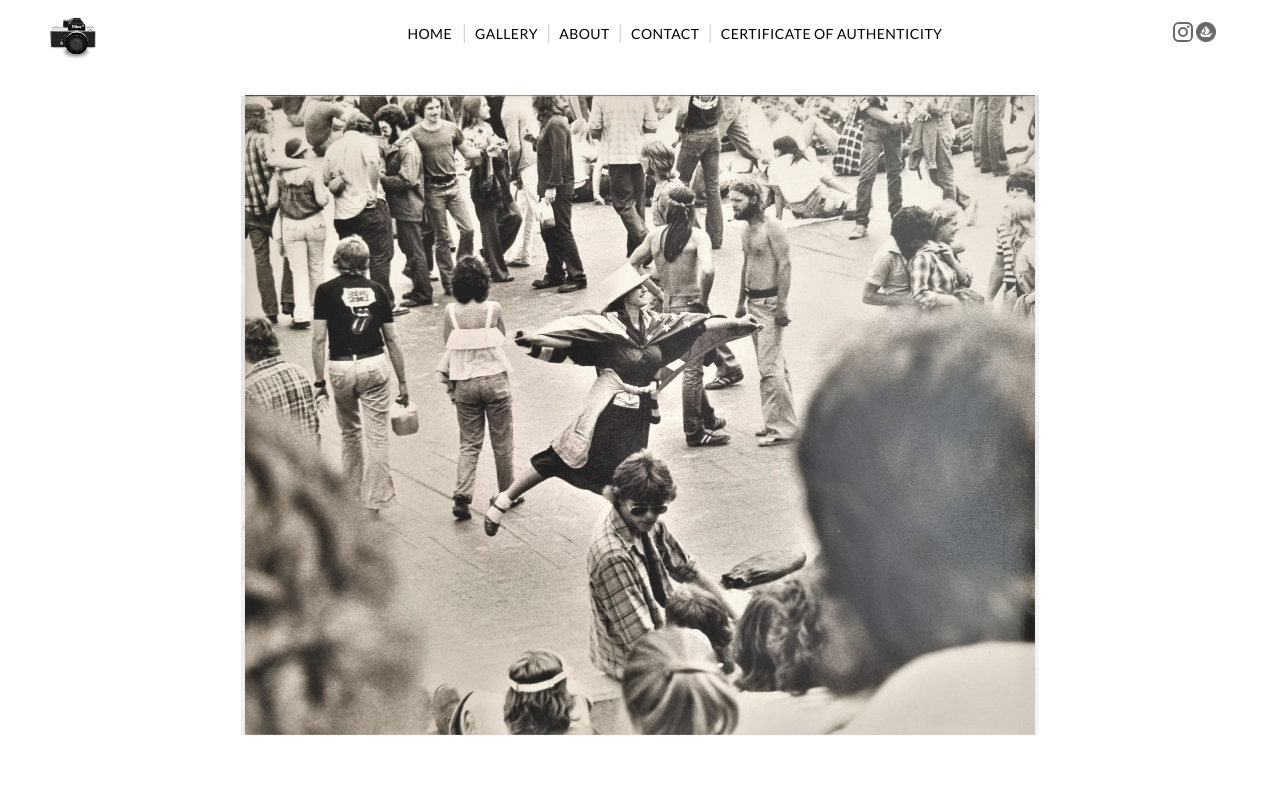
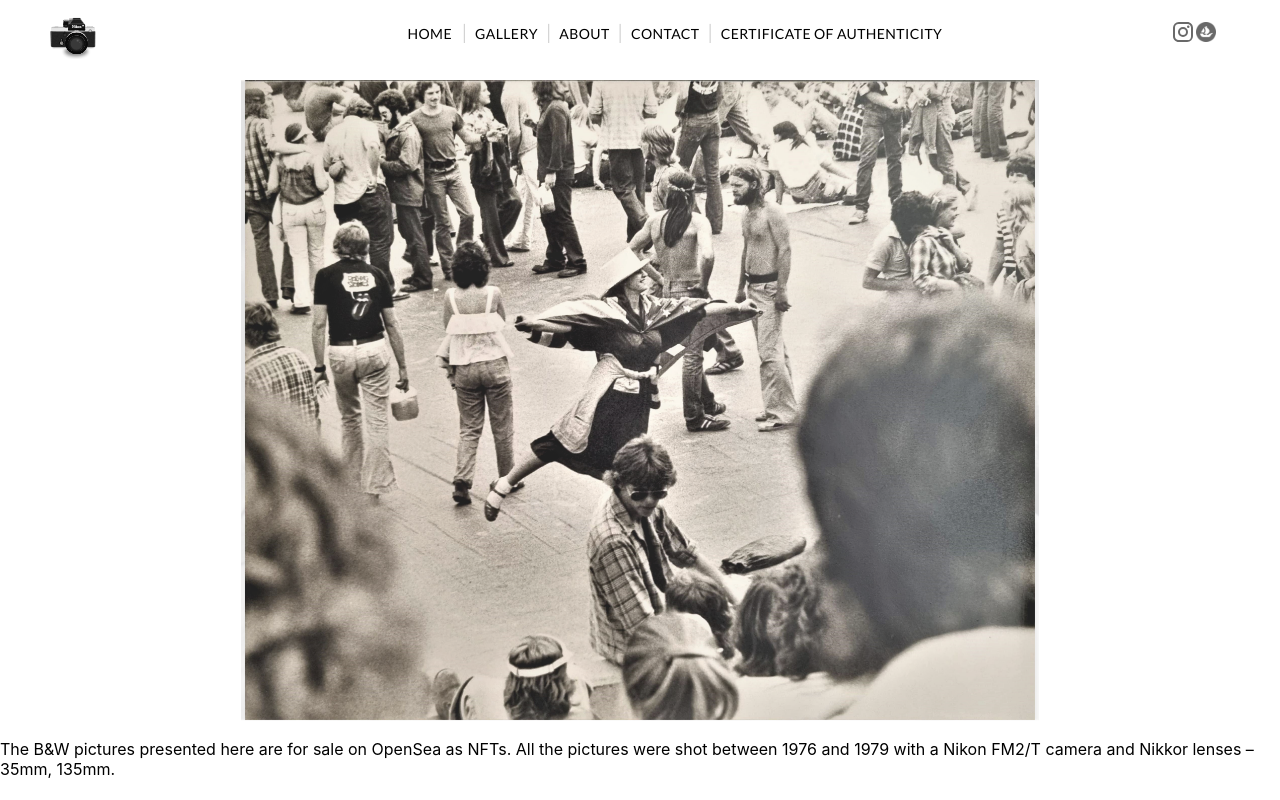
Before and after one commit to fill-the-fill/tommy, a React (Create React App) app: page / in a window 1280 px wide. Built offline with nearby package versions, Linux system fonts and the light colour scheme; a web font is replaced by a local one.

Commit message:
add text to home page

```diff
--- a/src/config/index.json
+++ b/src/config/index.json
@@ -1,5 +1,8 @@
 {
     "data": {
+        "homepage": {
+            "text": "The B&W pictures presented here are for sale on OpenSea as NFTs. All the pictures were shot between 1976 and 1979 with a Nikon FM2/T camera and Nikkor lenses – 35mm, 135mm."
+        },
         "about": {
             "title": "About",
             "text": "Hey there! My name is Meir and I was born and raised in Israel.",
--- a/src/pages/Home.js
+++ b/src/pages/Home.js
@@ -2,6 +2,8 @@ import React, { Component } from "react";
 import Slider from "react-slick";
 import "slick-carousel/slick/slick.css";
 import "slick-carousel/slick/slick-theme.css";
+import Config from "../config/index.json";
+import Grid from "@mui/material/Grid";
 
 import image0 from "../utils/collection-1/image0-min.jpg";
 import image1 from "../utils/collection-1/image1-min.jpg";
@@ -34,8 +36,6 @@ export default class Fade extends Component {
       autoplaySpeed: 4500,
       cssEase: "linear",
       fade: true,
-
-
     };
     return (
       <div style={{overflow: 'hidden'}}>
@@ -43,11 +43,30 @@ export default class Fade extends Component {
           {itemData.map((e) => {
             return (
               <div>
-                <img src={e.image} alt="test" style={{objectFit: 'contain', width: '100%', height: '80vh', marginTop: 15}}/>
+                <img
+                  src={e.image}
+                  alt="test"
+                  style={{
+                    objectFit: "contain",
+                    width: "100%",
+                    height: "80vh",
+                    marginBottom: 15,
+                  }}
+                />
               </div>
             );
           })}
         </Slider>
+        <Grid
+          container
+          direction="column"
+          justifyContent="center"
+          alignItems="center"
+        >
+          <Grid item>
+            <div>{Config.data.homepage.text}</div>
+          </Grid>
+        </Grid>
       </div>
     );
   }
```
Lines whose indentation alone changed are shown as unchanged.
